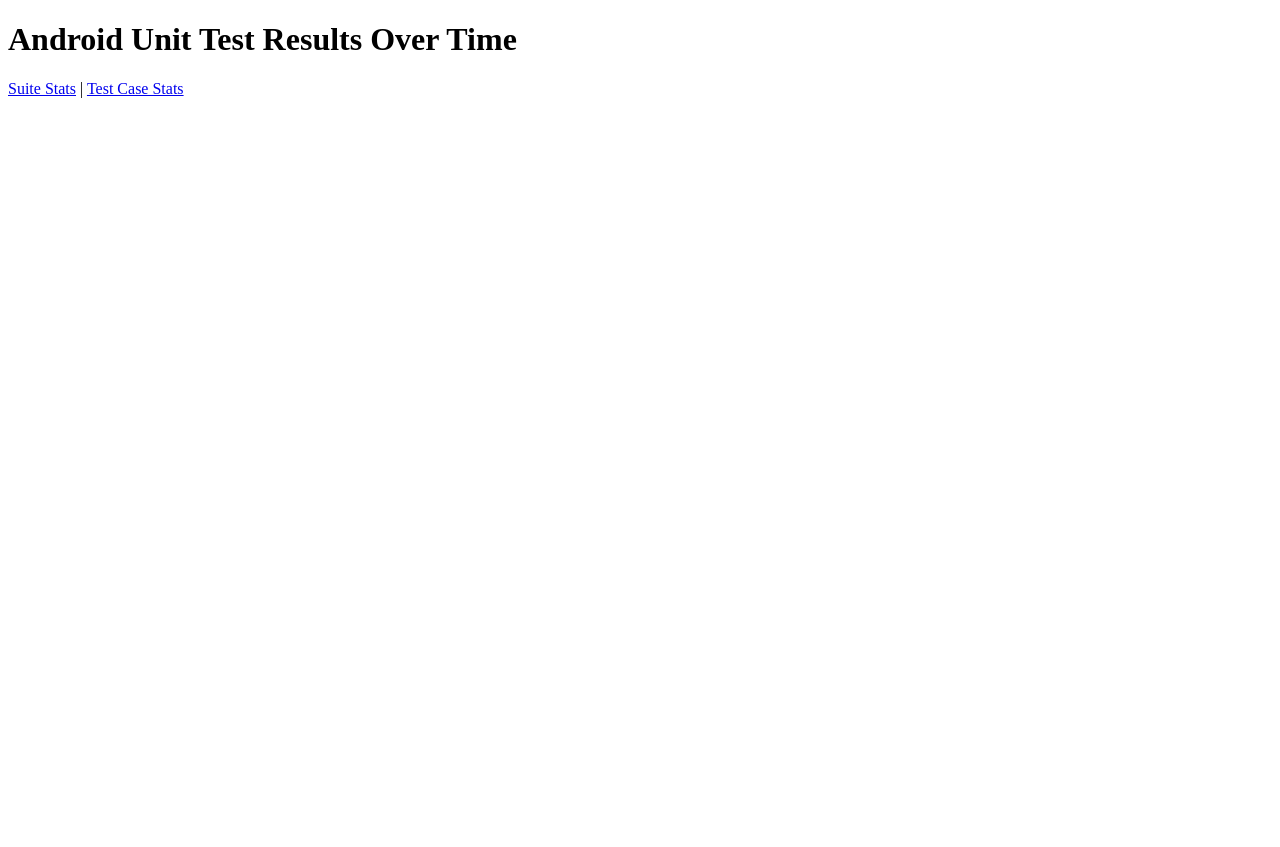
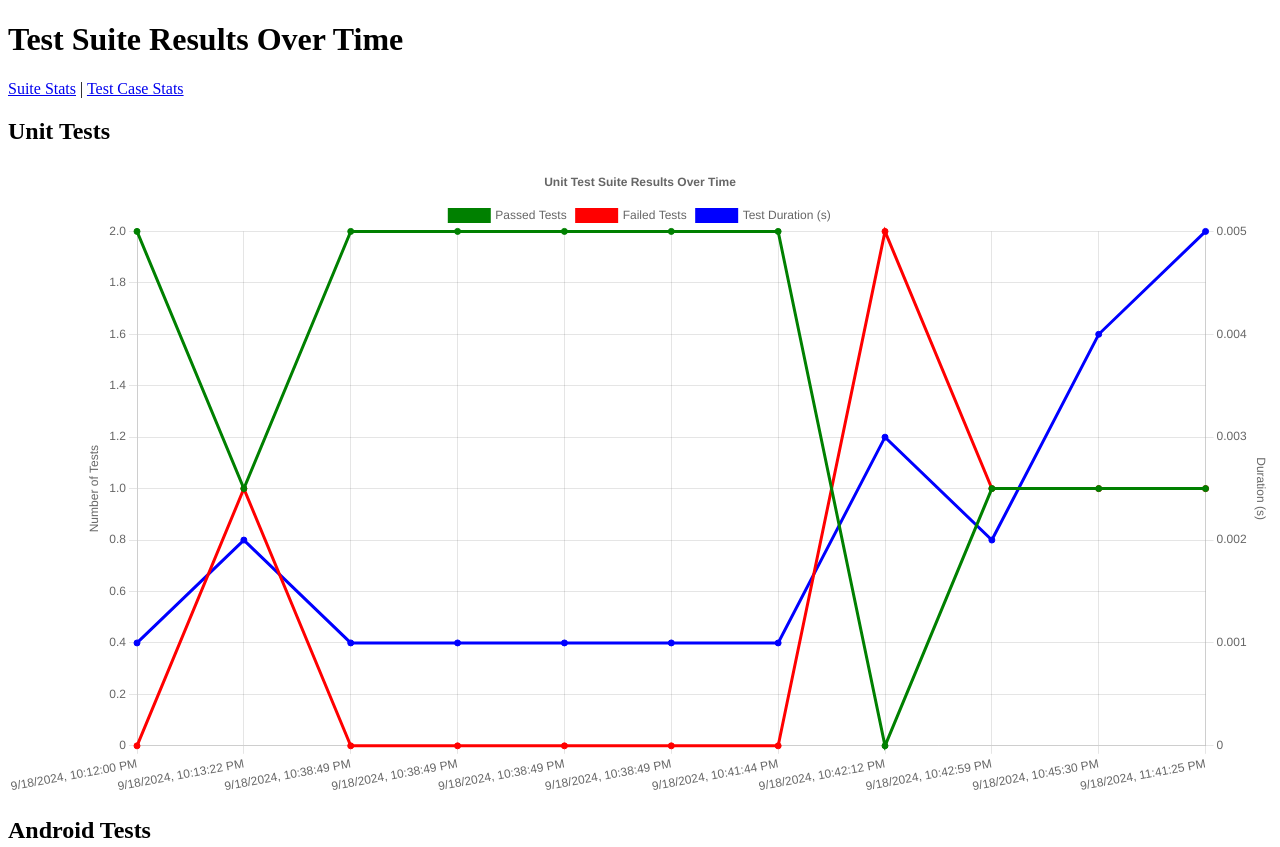
Before and after one commit to AfzalivE/Github-Action-Metrics, a plain HTML site: page docs/index.html in a window 1280 px wide. Shown: the top 847 px of the page. Before the commit the page ends 800 px from the top, so only its background shows below. Drawn offline with nearby package versions, Linux system fonts and the light colour scheme; no server answers.

Commit message:
Update index to show both unit tests and android tests

```diff
--- a/docs/index.html
+++ b/docs/index.html
@@ -1,15 +1,26 @@
 <!DOCTYPE html>
 <html>
 <head>
-  <title>Android Unit Test Results</title>
+  <title>Test Suite Results Over Time</title>
+  <!-- Include Chart.js and the date adapter -->
   <script src="https://cdn.jsdelivr.net/npm/chart.js"></script>
+  <script src="https://cdn.jsdelivr.net/npm/chartjs-adapter-date-fns"></script>
 </head>
 <body>
-  <h1>Android Unit Test Results Over Time</h1>
+  <h1>Test Suite Results Over Time</h1>
   <nav>
     <a href="index.html">Suite Stats</a> | <a href="testcases.html">Test Case Stats</a>
   </nav>
-  <canvas id="testResultsChart" width="800" height="400"></canvas>
+
+  <!-- Unit Tests Section -->
+  <h2>Unit Tests</h2>
+  <canvas id="unitTestChart" width="800" height="400"></canvas>
+
+  <!-- Android Tests Section -->
+  <h2>Android Tests</h2>
+  <canvas id="androidTestChart" width="800" height="400"></canvas>
+
+  <!-- Include the script -->
   <script src="script.js"></script>
 </body>
 </html>
--- a/docs/script.js
+++ b/docs/script.js
@@ -1,16 +1,14 @@
-fetch('test_data.json')
+function fetchDataAndCreateChart(dataFile, chartCanvasId, chartTitle) {
+  fetch(dataFile)
     .then(response => response.json())
     .then(data => {
       const suiteData = data.suites;
 
-    // Extract data for charting
       const timestamps = suiteData.map(entry => new Date(entry.timestamp).toLocaleString());
       const passedTests = suiteData.map(entry => entry.passed);
       const failedTests = suiteData.map(entry => entry.failures + entry.errors);
       const testTimes = suiteData.map(entry => entry.time);
       const statuses = suiteData.map(entry => entry.status);
-
-    const ctx = document.getElementById('testResultsChart').getContext('2d');
 
       // Create datasets
       const datasets = [
@@ -74,7 +72,7 @@ fetch('test_data.json')
           plugins: {
             tooltip: {
               callbacks: {
-              afterBody: function(context) {
+                afterBody: function (context) {
                   const index = context[0].dataIndex;
                   const status = statuses[index];
                   return `Status: ${status}`;
@@ -86,13 +84,31 @@ fetch('test_data.json')
             },
             title: {
               display: true,
-            text: 'Test Suite Results Over Time'
+              text: chartTitle
             }
           }
         }
       };
 
+      const ctx = document.getElementById(chartCanvasId).getContext('2d');
+
       // Create the chart
       const chart = new Chart(ctx, chartConfig);
     })
-  .catch(error => console.error('Error loading test data:', error));
+    .catch(error => {
+      console.error('Error loading test data:', error);
+
+      // If a chart instance exists, destroy it
+      if (window[chartInstanceName] && typeof window[chartInstanceName].destroy === 'function') {
+        window[chartInstanceName].destroy();
+      }
+
+      // Optionally, display an error message on the page
+      const chartContainer = document.getElementById(chartCanvasId).parentNode;
+      chartContainer.innerHTML = `<p>Error loading test data: ${error.message}</p>`;
+    });
+}
+
+// Fetch and create charts for unit tests and Android tests
+fetchDataAndCreateChart('unit_test_data.json', 'unitTestChart', 'Unit Test Suite Results Over Time');
+fetchDataAndCreateChart('android_test_data.json', 'androidTestChart', 'Android Test Suite Results Over Time');
```
Lines whose indentation alone changed are shown as unchanged.
